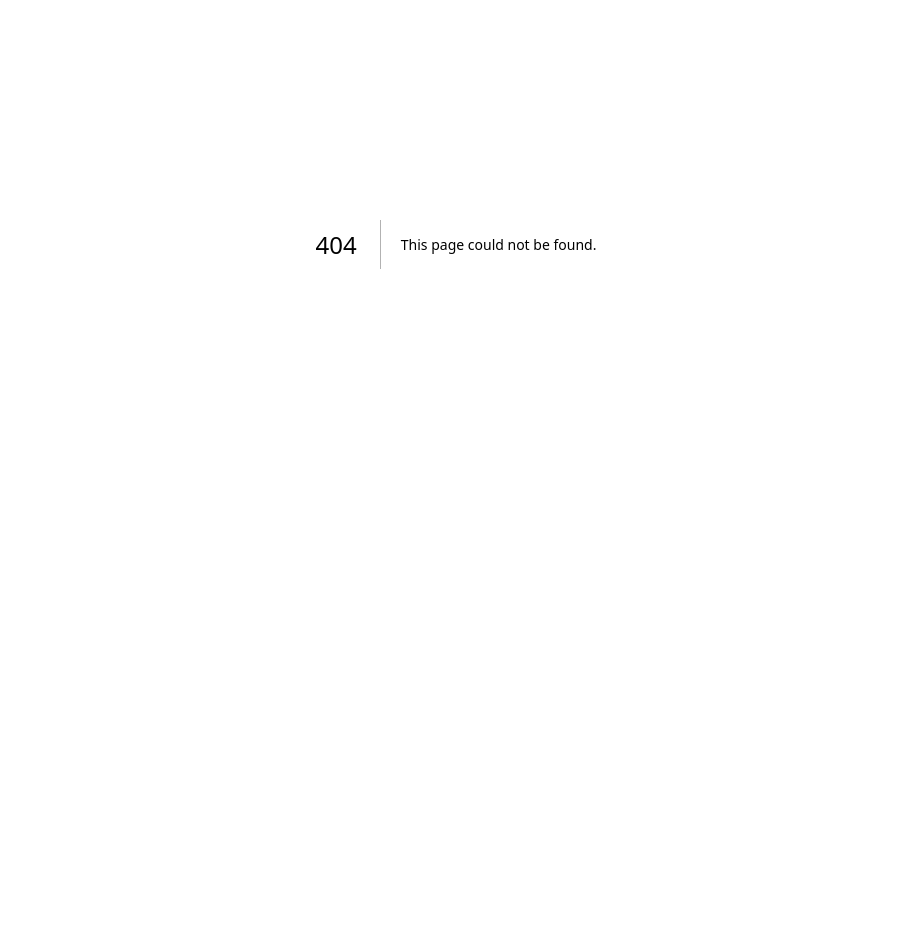
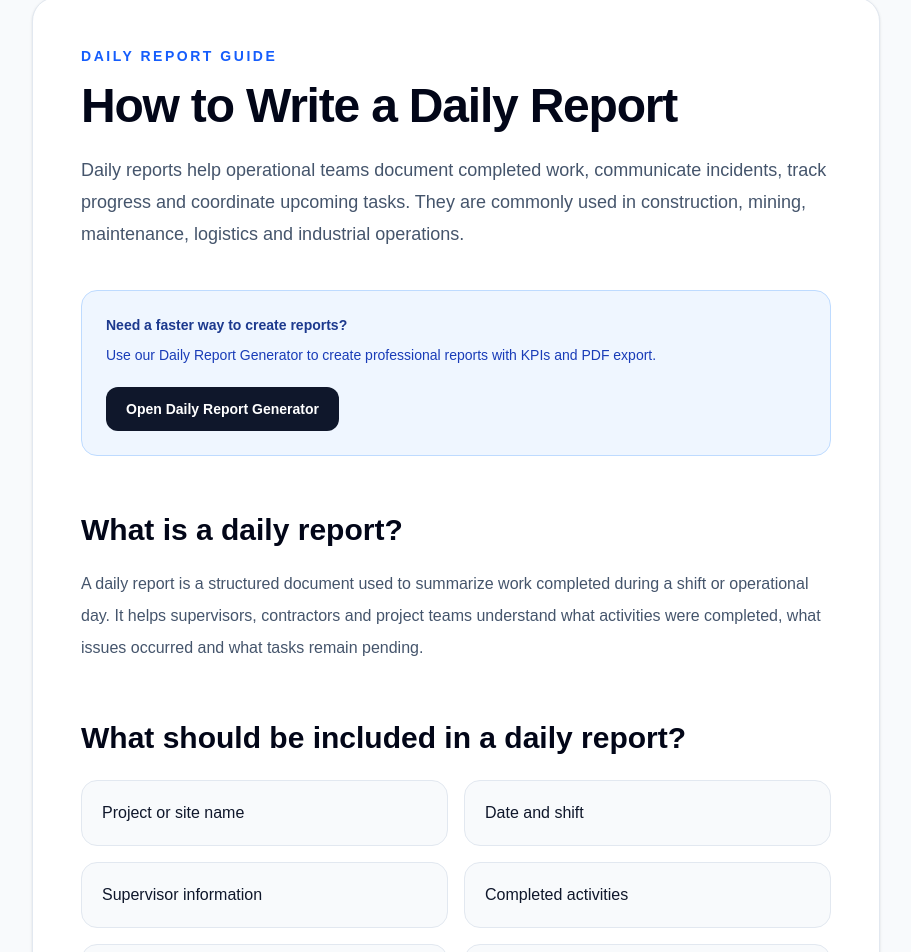
Before and after one commit to kike-Pinto/reporting-tools-platform, a Next.js app: page /guides/how-to-write-a-daily-report in a window 1280 px wide. Before the commit this address had no page. Shown: the part 156-1108 px from the top of the page, without its empty margins (184-1095 px from the left). Before the commit the page ends 800 px from the top, so only its background shows below. Built offline with nearby package versions, Linux system fonts and the light colour scheme.

Commit message:
Add daily report SEO guide page

```diff
--- /dev/null
+++ b/app/guides/how-to-write-a-daily-report/page.tsx
@@ -0,0 +1,172 @@
+import type { Metadata } from 'next'
+import Link from 'next/link'
+
+import Footer from '@/components/layout/Footer'
+import Navbar from '@/components/layout/Navbar'
+
+export const metadata: Metadata = {
+  title: 'How to Write a Daily Report',
+  description:
+    'Learn how to write professional daily reports for operations, construction, maintenance and industrial teams.',
+}
+
+export default function HowToWriteDailyReportPage() {
+  return (
+    <main className='min-h-screen bg-slate-50 text-slate-900'>
+      <Navbar />
+
+      <article className='mx-auto max-w-4xl px-6 py-20'>
+        <div className='rounded-3xl border border-slate-200 bg-white p-8 shadow-sm sm:p-12'>
+          <p className='text-sm font-semibold uppercase tracking-[0.18em] text-blue-600'>
+            Daily Report Guide
+          </p>
+
+          <h1 className='mt-4 text-5xl font-bold tracking-tight text-slate-950'>
+            How to Write a Daily Report
+          </h1>
+
+          <p className='mt-6 text-lg leading-8 text-slate-600'>
+            Daily reports help operational teams document completed work,
+            communicate incidents, track progress and coordinate upcoming tasks.
+            They are commonly used in construction, mining, maintenance,
+            logistics and industrial operations.
+          </p>
+
+          <div className='mt-10 rounded-2xl border border-blue-200 bg-blue-50 p-6'>
+            <p className='text-sm font-semibold text-blue-900'>
+              Need a faster way to create reports?
+            </p>
+
+            <p className='mt-2 text-sm leading-6 text-blue-800'>
+              Use our Daily Report Generator to create professional reports with
+              KPIs and PDF export.
+            </p>
+
+            <div className='mt-5'>
+              <Link
+                href='/tools/daily-report-generator'
+                className='inline-flex items-center rounded-xl bg-slate-900 px-5 py-3 text-sm font-semibold text-white transition hover:bg-slate-800'
+              >
+                Open Daily Report Generator
+              </Link>
+            </div>
+          </div>
+
+          <section className='mt-14'>
+            <h2 className='text-3xl font-bold text-slate-950'>
+              What is a daily report?
+            </h2>
+
+            <p className='mt-5 leading-8 text-slate-600'>
+              A daily report is a structured document used to summarize work
+              completed during a shift or operational day. It helps supervisors,
+              contractors and project teams understand what activities were
+              completed, what issues occurred and what tasks remain pending.
+            </p>
+          </section>
+
+          <section className='mt-14'>
+            <h2 className='text-3xl font-bold text-slate-950'>
+              What should be included in a daily report?
+            </h2>
+
+            <div className='mt-6 grid gap-4 sm:grid-cols-2'>
+              {[
+                'Project or site name',
+                'Date and shift',
+                'Supervisor information',
+                'Completed activities',
+                'Manpower and working hours',
+                'Progress tracking',
+                'Incidents and observations',
+                'Pending tasks',
+              ].map((item) => (
+                <div
+                  key={item}
+                  className='rounded-2xl border border-slate-200 bg-slate-50 p-5'
+                >
+                  <p className='font-medium text-slate-900'>{item}</p>
+                </div>
+              ))}
+            </div>
+          </section>
+
+          <section className='mt-14'>
+            <h2 className='text-3xl font-bold text-slate-950'>
+              Example of a daily report workflow
+            </h2>
+
+            <div className='mt-8 space-y-6'>
+              <div className='rounded-2xl border border-slate-200 bg-white p-6'>
+                <h3 className='text-xl font-bold text-slate-950'>
+                  1. Collect operational information
+                </h3>
+
+                <p className='mt-3 leading-7 text-slate-600'>
+                  Gather activities completed during the shift, manpower
+                  information, work progress, equipment status and operational
+                  observations.
+                </p>
+              </div>
+
+              <div className='rounded-2xl border border-slate-200 bg-white p-6'>
+                <h3 className='text-xl font-bold text-slate-950'>
+                  2. Organize incidents and pending work
+                </h3>
+
+                <p className='mt-3 leading-7 text-slate-600'>
+                  Document safety incidents, delays, operational restrictions
+                  and tasks that should continue during the next shift.
+                </p>
+              </div>
+
+              <div className='rounded-2xl border border-slate-200 bg-white p-6'>
+                <h3 className='text-xl font-bold text-slate-950'>
+                  3. Export and share the report
+                </h3>
+
+                <p className='mt-3 leading-7 text-slate-600'>
+                  Generate a professional PDF document and share it with
+                  supervisors, clients, contractors or operational teams.
+                </p>
+              </div>
+            </div>
+          </section>
+
+          <section className='mt-14'>
+            <h2 className='text-3xl font-bold text-slate-950'>
+              Why use a daily report generator?
+            </h2>
+
+            <p className='mt-5 leading-8 text-slate-600'>
+              Using a daily report generator helps reduce repetitive manual
+              work, standardize operational documentation and create cleaner
+              reports faster. It also improves communication between teams and
+              supervisors while making documentation easier to review and share.
+            </p>
+          </section>
+
+          <section className='mt-14 rounded-3xl border border-slate-200 bg-slate-900 p-8 text-white'>
+            <h2 className='text-3xl font-bold'>Create your own daily report</h2>
+
+            <p className='mt-4 max-w-2xl text-lg leading-8 text-slate-300'>
+              Use the Daily Report Generator to create operational reports with
+              KPIs, structured layouts and PDF export.
+            </p>
+
+            <div className='mt-8'>
+              <Link
+                href='/tools/daily-report-generator'
+                className='inline-flex items-center rounded-xl bg-white px-5 py-3 text-sm font-semibold text-slate-950 transition hover:bg-slate-100'
+              >
+                Open Daily Report Generator
+              </Link>
+            </div>
+          </section>
+        </div>
+      </article>
+
+      <Footer />
+    </main>
+  )
+}
```
